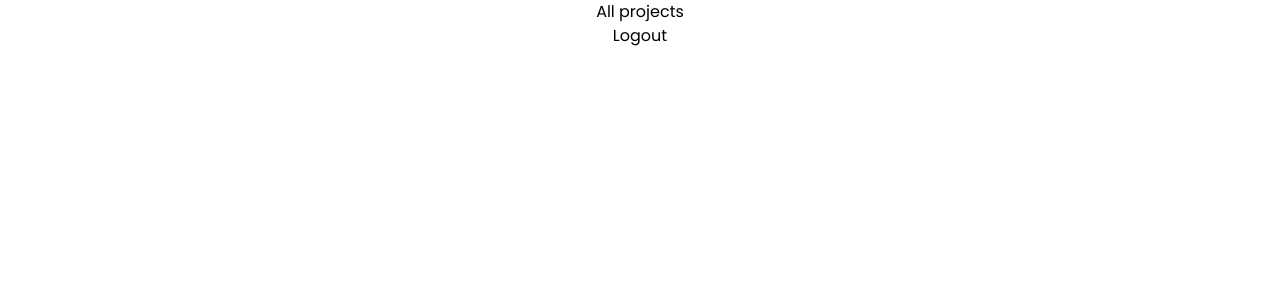
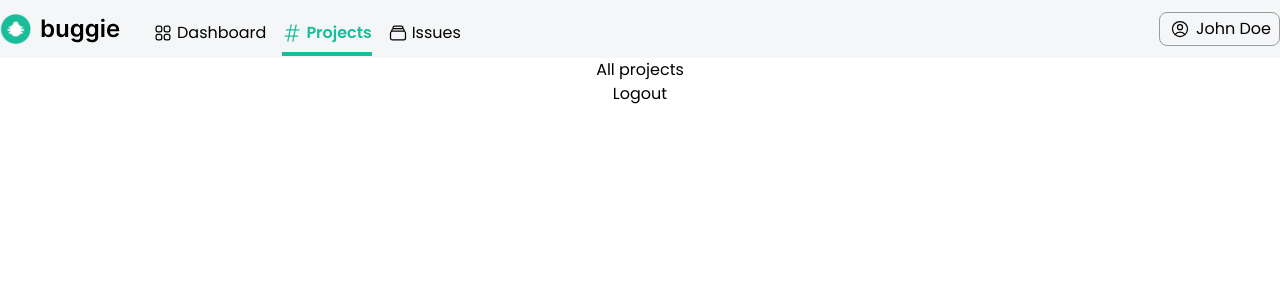
Before and after one commit to Ayub-Ian/buggie-tracker, a React (Create React App) app in the folder client/: page /projects in a window 1280 px wide. Shown: the top 300 px of the page. Built offline with nearby package versions, Linux system fonts and the light colour scheme; sample sign-in values are in the browser's storage.

Commit message:
client: added navbar

```diff
--- a/client/src/App.js
+++ b/client/src/App.js
@@ -1,13 +1,15 @@
 import { BrowserRouter, Route, Routes } from "react-router-dom";
-import { ToastContainer } from 'react-toastify';
-import 'react-toastify/dist/ReactToastify.css';
+import { ToastContainer } from "react-toastify";
+import "react-toastify/dist/ReactToastify.css";
 import ForgotPassword from "./features/auth/ForgotPassword";
 import Login from "./features/auth/Login";
 import Register from "./features/auth/Register";
 import ResetPassword from "./features/auth/ResetPassword";
+import Dashboard from "./features/dashboard";
+import Issues from "./features/issues";
+import Profile from "./features/profile";
 import Projects from "./features/projects/Projects";
 import Protected from "./utils/Protected";
-
 
 function App() {
   return (
@@ -18,11 +20,38 @@ function App() {
           <Route path="register" element={<Register />} />
           <Route path="forgot_password" element={<ForgotPassword />} />
           <Route path="reset_password/:token" element={<ResetPassword />} />
-          <Route path="projects" element={
-            <Protected>
-              <Projects/>
-            </Protected>
-          } />
+          <Route
+            path="projects"
+            element={
+              <Protected>
+                <Projects />
+              </Protected>
+            }
+          />
+          <Route
+            path="issues"
+            element={
+              <Protected>
+                <Issues />
+              </Protected>
+            }
+          />
+          <Route
+            path="dashboard"
+            element={
+              <Protected>
+                <Dashboard />
+              </Protected>
+            }
+          />
+          <Route
+            path="profile"
+            element={
+              <Protected>
+                <Profile />
+              </Protected>
+            }
+          />
         </Routes>
       </BrowserRouter>
       <ToastContainer />
--- /dev/null
+++ b/client/src/components/navbar/index.js
@@ -0,0 +1,67 @@
+import {
+  HashtagIcon,
+  RectangleStackIcon,
+  Squares2X2Icon,
+  UserCircleIcon,
+} from "@heroicons/react/24/outline";
+import React from "react";
+import { Link, NavLink, useNavigate } from "react-router-dom";
+import logo from "../../assets/logo.svg";
+import client from "../../utils/network";
+
+function Navbar() {
+    const navigate = useNavigate();
+    const handleLogout = async () => {
+      const response = await client.logout();
+      localStorage.clear()
+      navigate("/login");
+    };
+  return (
+    <div className=" tw-bg-accent-smoke">
+      <div className=" tw-container tw-py-3 ">
+        <div className=" tw-flex tw-items-center tw-justify-between">
+          <div className="tw-flex tw-items-end tw-gap-8">
+            <img src={logo} alt="logo" />
+            <nav id="topbar" className=" tw-flex">
+              <NavLink
+                to="/dashboard"
+                className="tw-mr-4 tw-flex tw-items-center "
+              >
+                <Squares2X2Icon className="tw-h-5 tw-w-5 tw-mr-1" />
+                Dashboard
+              </NavLink>
+              <NavLink
+                to="/projects"
+                className="tw-mr-4 tw-flex tw-items-center"
+              >
+                <HashtagIcon className="tw-h-5 tw-w-5 tw-mr-1" />
+                Projects
+              </NavLink>
+              <NavLink to="/issues" className="tw-flex tw-items-center">
+                <RectangleStackIcon className="tw-h-5 tw-w-5 tw-mr-1" />
+                Issues
+              </NavLink>
+            </nav>
+          </div>
+          <div className="dropdown">
+            <div className="tw-flex tw-items-center tw-gap-1 tw-border tw-border-accent-gray tw-rounded-lg tw-py-1 tw-px-2">
+              <UserCircleIcon className="tw-h-5 tw-w-6" />
+              <p>John Doe</p>
+            </div>
+            <div className=" dropdown-content tw-flex tw-flex-col tw-bg-accent-primary tw-w-full tw-p-5 tw-rounded-lg">
+              <Link
+                to="/profile"
+                className=" tw-pb-1 tw-border-b tw-border-accent-gray"
+              >
+                Profile
+              </Link>
+              <span onClick={handleLogout} className=" tw-text-red-600 tw-pt-1">Logout</span>
+            </div>
+          </div>
+        </div>
+      </div>
+    </div>
+  );
+}
+
+export default Navbar;
--- /dev/null
+++ b/client/src/features/dashboard/index.js
@@ -0,0 +1,9 @@
+import React from 'react'
+
+function Dashboard() {
+  return (
+    <div>Dashboard</div>
+  )
+}
+
+export default Dashboard
--- /dev/null
+++ b/client/src/features/issues/index.js
@@ -0,0 +1,9 @@
+import React from 'react'
+
+function Issues() {
+  return (
+    <div>Issues</div>
+  )
+}
+
+export default Issues
--- /dev/null
+++ b/client/src/features/profile/index.js
@@ -0,0 +1,9 @@
+import React from 'react'
+
+function Profile() {
+  return (
+    <div>Profile</div>
+  )
+}
+
+export default Profile
--- a/client/src/index.css
+++ b/client/src/index.css
@@ -48,3 +48,51 @@ code {
   border-color: #FF7A50;
   background: #fff;
 }
+#topbar a {
+  position: relative;
+  transition: all ease 200ms;
+}
+#topbar a.active {
+  color: #1ABC9C;
+  font-weight: 600;
+}
+
+#topbar a.active:after {
+  content: '';
+  background-color: #1ABC9C;
+  position: absolute;
+  display: flex;
+  padding: 2px;
+  width: 100%;
+  bottom: -.7rem;
+}
+
+
+.dropdown {
+  position: relative;
+  display: inline-block;
+}
+
+
+.dropdown-content {
+  z-index: 1;
+  display: none;
+  position: absolute;
+
+}
+
+.dropdown-content a {
+  transition: all ease 200ms;
+}
+.dropdown-content > span{
+  transition: all ease 200ms;
+  cursor: pointer;
+}
+.dropdown-content > span:hover {
+  background-color: #fca49a;
+  border-radius: 8px; padding-left: 4px; padding-top: 4px;
+  margin-top: 4px;
+}
+
+.dropdown:hover .dropdown-content {display: flex; margin-top: .1rem;}
+.dropdown-content a:hover {background-color: #ddd; border: none; border-radius: 8px; padding-left: 4px; padding-top: 4px; }
--- a/client/src/utils/Protected.js
+++ b/client/src/utils/Protected.js
@@ -1,5 +1,6 @@
 import React, { useEffect, useState } from "react";
 import { useNavigate } from "react-router-dom";
+import Navbar from "../components/navbar";
 import { isUserLoggedIn } from "./auth";
 
 function Protected({ children }) {
@@ -18,7 +19,16 @@ function Protected({ children }) {
     checkUserToken();
   }, [isLoggedIn]);
 
-  return <React.Fragment>{isLoggedIn ? children : null}</React.Fragment>;
+  return (
+    <React.Fragment>
+      {isLoggedIn ? (
+        <div>
+          <Navbar />
+          {children}
+        </div>
+      ) : null}
+    </React.Fragment>
+  );
 }
 
 export default Protected;
```
